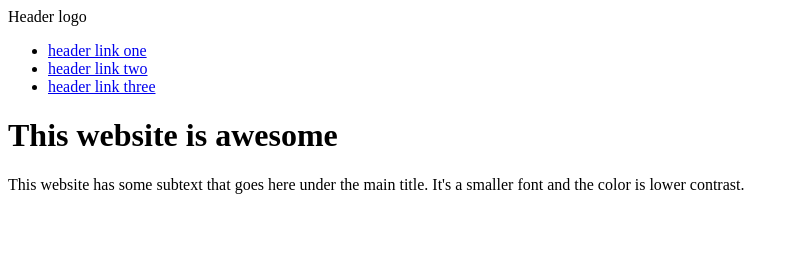
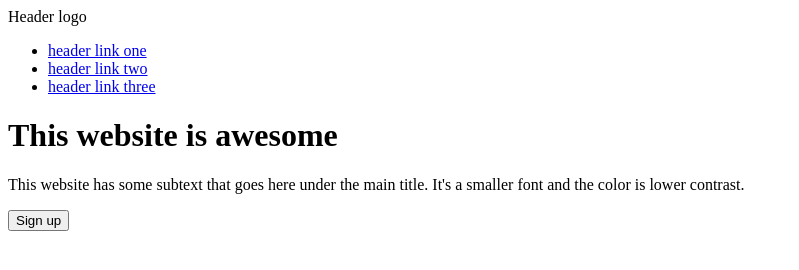
Before and after one commit to tnail45/landing-page, a plain HTML site: page index.html in a window 1280 px wide. Shown: the whole page, without its empty margins (0-799 px from the left). Drawn offline with Linux system fonts and the light colour scheme.

Commit message:
Add sign up button

```diff
--- a/index.html
+++ b/index.html
@@ -20,6 +20,7 @@
         <p>This website has some subtext that goes here under the main title.
             It's a smaller font and the color is lower contrast.
         </p>
+        <button class="sign-up">Sign up</button>
     </div>
 </body>
 </html>
```
